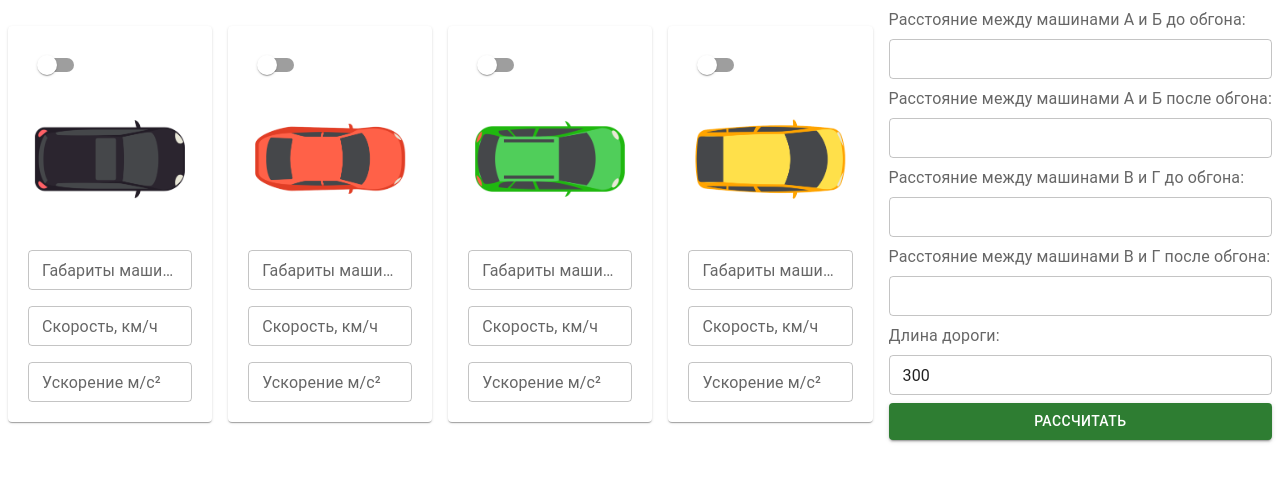
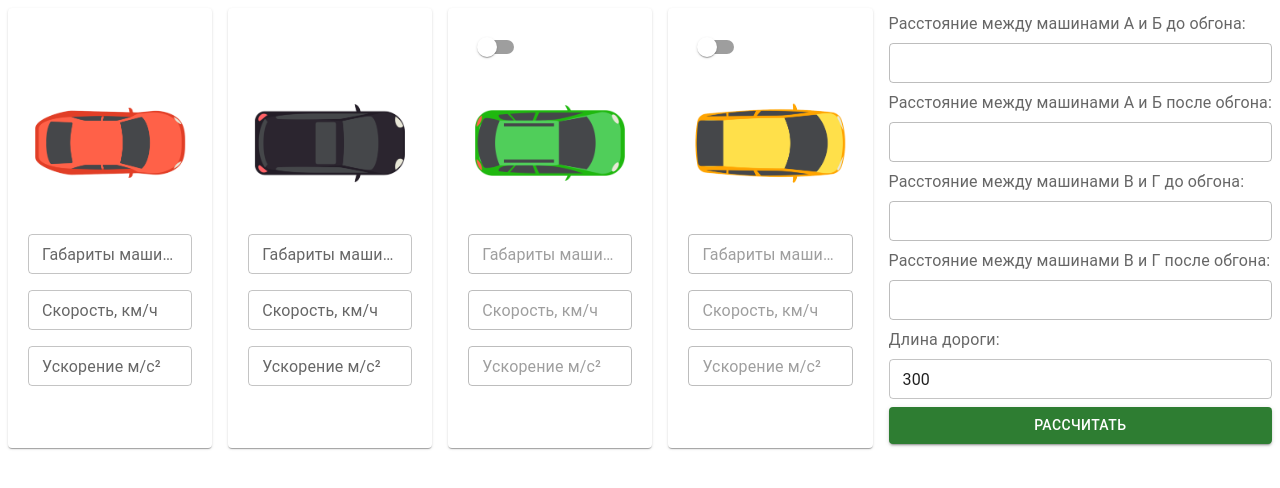
Before and after one commit to Loovelllyy/cars, a React (Vite) app: page / in a window 1280 px wide. Shown: the top 488 px of the page. Built offline with nearby package versions, Linux system fonts and the light colour scheme.

Commit message:
small fix

```diff
--- a/package.json
+++ b/package.json
@@ -18,6 +18,7 @@
     "formik": "^2.2.9",
     "react": "^18.2.0",
     "react-dom": "^18.2.0",
-    "typescript": "^4.9.5"
+    "typescript": "^4.9.5",
+    "yup": "^1.0.0"
   }
 }
--- a/src/Form/CarCard/CarCardView/index.tsx
+++ b/src/Form/CarCard/CarCardView/index.tsx
@@ -1,33 +1,32 @@
-import {Avatar, Paper, Stack, Switch, TextField} from "@mui/material";
 import React from "react";
+import { Paper, Stack, Switch, TextField } from "@mui/material";
+import { ICar } from '../../index';
 
-interface ICarCardViewProps {
+interface ICarCardViewProps extends ICar {
   iconSrc: string;
   carName: 'carA' | 'carB' | 'carV' | 'carG',
-  // onWidthChange: (val: number | '') => void
-  // onSpeedChange: (val: number | '') => void
-  // onAccelerationChange: (val: number | '') => void
 
   onChangeValue: (e: React.ChangeEvent<unknown>) => void,
-
-  width: number | '';
-  speed: number | '';
-  acceleration: number | '';
 }
 
-const transformValue = (str: string) => {
-  if (str === '') return '';
-  const num = +str;
-  return isNaN(num)? 0 : num;
-}
+// const transformValue = (str: string) => {
+//   if (str === '') return '';
+//   const num = +str;
+//   return isNaN(num)? 0 : num;
+// }
 
-export const CarCardView = ({ iconSrc, speed, width, acceleration, onChangeValue, carName }: ICarCardViewProps) => {
+export const CarCardView = ({ iconSrc, speed, width, acceleration, onChangeValue, carName, isActive }: ICarCardViewProps) => {
+  const active = typeof isActive === 'undefined' || isActive;
   return (
-    <Paper sx={{ width: 'max-content', padding: '20px' }}>
-      <Switch label={{ 'aria-label': 'test' }} />
+    <Paper sx={{ width: 'max-content', padding: '20px', 'min-height': '400px' }}>
+      <div style={{ minHeight: 40 }}>
+      { typeof isActive !== 'undefined' && <Switch checked={ isActive }  name={ `${carName}.isActive` } onChange={ onChangeValue } /> }
+      </div>
+
       <Stack direction='column' alignItems='center' justifyContent='space-evenly' gap={2}>
-        <img src={ iconSrc } alt='car' style={{ objectFit: 'scale-down', transform: 'rotate(90deg)', height: '150px' }} />
+        <img draggable={false} src={ iconSrc } alt='car' style={{ objectFit: 'scale-down', transform: 'rotate(90deg)', height: '150px', userSelect: 'none' }} />
         <TextField
+          disabled={!active}
           label='Габариты машины' type='number'
           inputProps={{ 'autoComplete': 'off' }}
           id={ `${carName}.width` }
@@ -36,6 +35,7 @@ export const CarCardView = ({ iconSrc, speed, width, acceleration, onChangeValue
           value={ width } size='small' variant='outlined'>
         </TextField>
         <TextField
+          disabled={!active}
           label='Скорость, км/ч' type='number'
           id={ `${carName}.speed` }
           name={ `${carName}.speed` }
@@ -44,6 +44,7 @@ export const CarCardView = ({ iconSrc, speed, width, acceleration, onChangeValue
           value={ speed } size='small' variant='outlined'>
         </TextField>
         <TextField
+          disabled={!active}
           label='Ускорение м/с²' type='number'
           inputProps={{ 'autoComplete': 'off' }}
           id={ `${carName}.acceleration` }
--- a/src/Form/CarCard/index.tsx
+++ b/src/Form/CarCard/index.tsx
@@ -1,49 +1,24 @@
-import React, {useEffect, useState} from 'react';
+import React from 'react';
 import { CarCardView } from "./CarCardView";
-import redCar from '../../../public/assets/redCar.png';
-import blackCar from '../../../public/assets/blackCar.png';
-import greenCar from '../../../public/assets/greenCar.png';
-import yellowCar from '../../../public/assets/yellowCar.png';
 import {FormikProps} from "formik";
 
 interface ICarCard {
   formik: FormikProps<any>,
-  carName: 'carA' | 'carB' | 'carV' | 'carG',
+  name: 'carA' | 'carB' | 'carV' | 'carG',
+  img: string;
 }
 
-export function CarCard({formik, carName}: ICarCard) {
-  let [carImg, setCarImg] = useState(redCar);
-  useEffect(() => {
-    console.log(carName);
-    switch (carName) {
-      case 'carA':
-        setCarImg(blackCar)
-        return
-      case "carB":
-        setCarImg(redCar)
-        return;
-      case "carV":
-        setCarImg(greenCar)
-        return;
-      case "carG":
-        setCarImg(yellowCar)
-        return;
-      default:
-        setCarImg('');
-    }
-  }, [])
+export function CarCard({formik, name, img}: ICarCard) {
 
   return (
     <CarCardView
-      acceleration={formik.values[carName].acceleration}
-      width={formik.values[carName].width}
-      speed={formik.values[carName].speed}
+      acceleration={formik.values[name].acceleration}
+      width={formik.values[name].width}
+      speed={formik.values[name].speed}
+      isActive={ formik.values[name].isActive }
       onChangeValue={formik.handleChange.bind(formik)}
-      // onAccelerationChange={formik.handleChange}
-      // onSpeedChange={setSpeed}
-      // onWidthChange={setWidth}
-      iconSrc={carImg}
-      carName={carName}
+      iconSrc={img}
+      carName={name}
     />
   )
 }
--- a/src/Form/index.tsx
+++ b/src/Form/index.tsx
@@ -1,18 +1,24 @@
 import React from 'react';
-import {Formik, useFormik, useFormikContext, } from 'formik'
+import { useFormik } from 'formik'
 import {CarCard} from "./CarCard";
 import {Button, InputLabel, Stack, TextField} from "@mui/material";
+import redCar from '../../public/assets/redCar.png';
+import blackCar from '../../public/assets/blackCar.png';
+import greenCar from '../../public/assets/greenCar.png';
+import yellowCar from '../../public/assets/yellowCar.png';
 
-interface ICar {
+export interface ICar {
   width: number | '',
   speed: number | '',
   acceleration: number | '',
+
+  isActive?: boolean,
 }
 
 const carA: ICar = {
   width: '',
   speed: '',
-  acceleration: ''
+  acceleration: '',
 };
 
 const carB: ICar = {
@@ -25,12 +31,14 @@ const carV: ICar = {
   width: '',
   speed: '',
   acceleration: '',
+  isActive: false,
 };
 
 const carG: ICar = {
   width: '',
   speed: '',
   acceleration: '',
+  isActive: false,
 };
 
 const Xlast = 300;
@@ -39,6 +47,7 @@ const deltaAbBefore: number | '' = '';
 const deltaAbAfter: number | '' = '';
 const deltaGvBefore: number | '' = '';
 const deltaGvAfter: number | '' = '';
+
 
 export const FormCars = () => {
   // const formik = useFormik();
@@ -58,18 +67,26 @@ export const FormCars = () => {
       console.log(values);
     },
   });
-
+  const {values:
+    {
+      carA: {isActive: activeA},
+      carB: {isActive: activeB},
+      carV: {isActive: activeV},
+      carG: {isActive: activeG}
+    }
+  } = formik;
   return (
     <>
-      <form {...formik} onSubmit={formik.handleSubmit}>
+      <form onSubmit={formik.handleSubmit}>
         <Stack flexDirection='row' alignItems='center' gap={2}>
-          <CarCard formik={formik} carName='carA' key={1}></CarCard>
-          <CarCard formik={formik} carName='carB' key={2}></CarCard>
-          <CarCard formik={formik} carName='carV' key={3}></CarCard>
-          <CarCard formik={formik} carName='carG' key={4}></CarCard>
+          <CarCard formik={formik} img={redCar} name='carA'></CarCard>
+          <CarCard formik={formik} img={blackCar} name='carB'></CarCard>
+          <CarCard formik={formik} img={greenCar} name='carV'></CarCard>
+          <CarCard formik={formik} img={yellowCar} name='carG'></CarCard>
           <Stack flexDirection='column' gap={1}>
             <InputLabel>Расстояние между машинами А и Б до обгона:</InputLabel>
             <TextField
+              disabled={ !(activeA && activeB) }
               size='small'
               type='number'
               value={formik.values.deltaAbBefore}
@@ -81,6 +98,7 @@ export const FormCars = () => {
 
             <InputLabel>Расстояние между машинами А и Б после обгона:</InputLabel>
             <TextField
+              disabled={ !(activeA && activeB) }
               size='small'
               type='number'
               value={formik.values.deltaAbAfter}
@@ -92,6 +110,7 @@ export const FormCars = () => {
 
             <InputLabel>Расстояние между машинами В и Г до обгона:</InputLabel>
             <TextField
+              disabled={ !(activeV && activeG) }
               size='small'
               type='number'
               value={formik.values.deltaGvBefore}
@@ -103,6 +122,7 @@ export const FormCars = () => {
 
             <InputLabel>Расстояние между машинами  В и Г после обгона:</InputLabel>
             <TextField
+              disabled={ !(activeV && activeG) }
               size='small'
               type='number'
               value={formik.values.deltaGvAfter}
```
